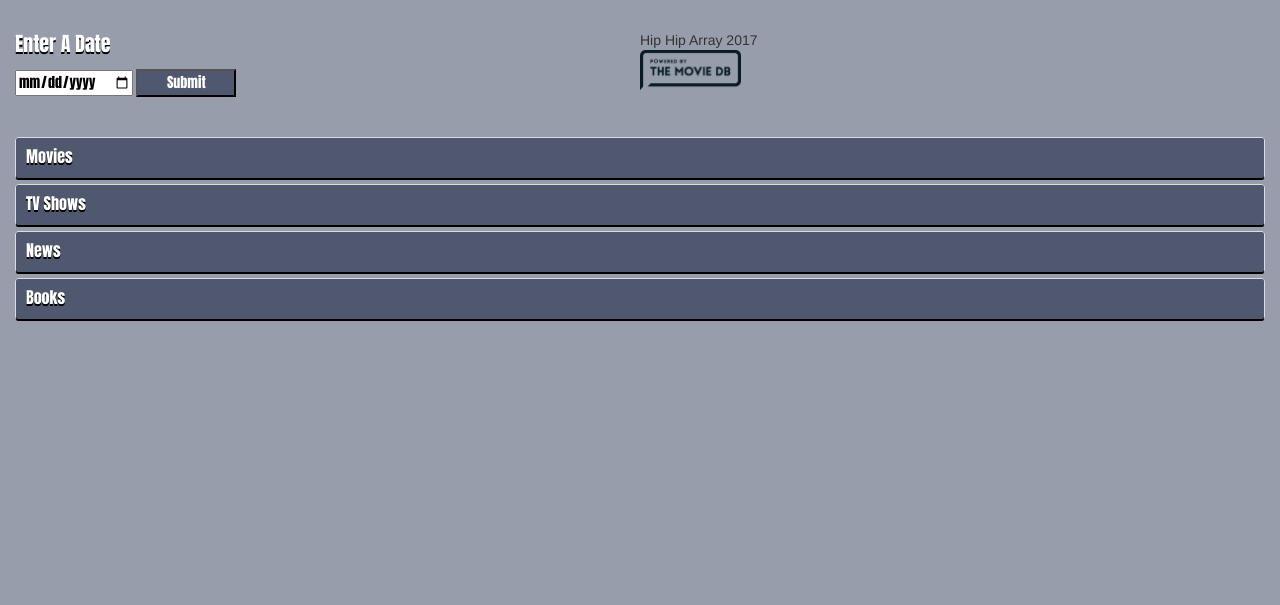
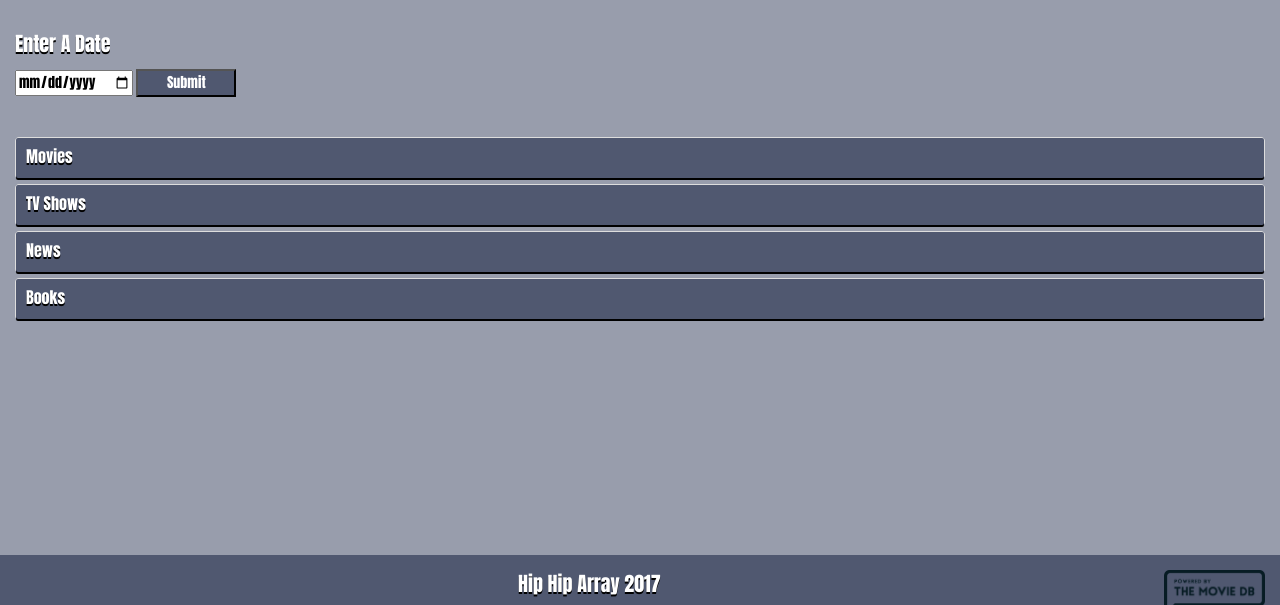
Before and after one commit to Teega/Hip-Hip-Array, a plain HTML site: page timecapsule.html in a window 1280 px wide. Shown: the part 195-800 px from the top of the page. Drawn offline with nearby package versions, Linux system fonts and the light colour scheme; no server answers.

Commit message:
replacing the css that was lost on previous merge

```diff
--- a/assets/css/style.css
+++ b/assets/css/style.css
@@ -60,3 +60,41 @@ body {
   position: relative;
   box-shadow: #000 0px 2px;
 }
+
+.panels:hover {
+  background-color: #b3b6c3;
+}
+
+footer {
+  position: fixed;
+  margin-bottom: 0;
+  bottom: 0;
+  text-align: center;
+  font-family: 'Anton', sans-serif;
+  font-size: 20px;
+  padding: 15px;
+  background-color: #505870;
+  color: white;
+  height: 50px;
+  width: 100%;
+  text-shadow: #000 0px 2px;
+}
+
+a:link {
+  color: inherit;
+  background-color: transparent;
+  text-decoration: none;
+}
+
+a:visited {
+  color: inherit;
+  background-color: transparent;
+  text-decoration: none;
+}
+
+.credits {
+  height: 45px;
+  width: auto;
+  float: right;
+  margin-bottom: auto;
+}
```
Also changed, not shown: timecapsule.html (+2 -2 lines).
